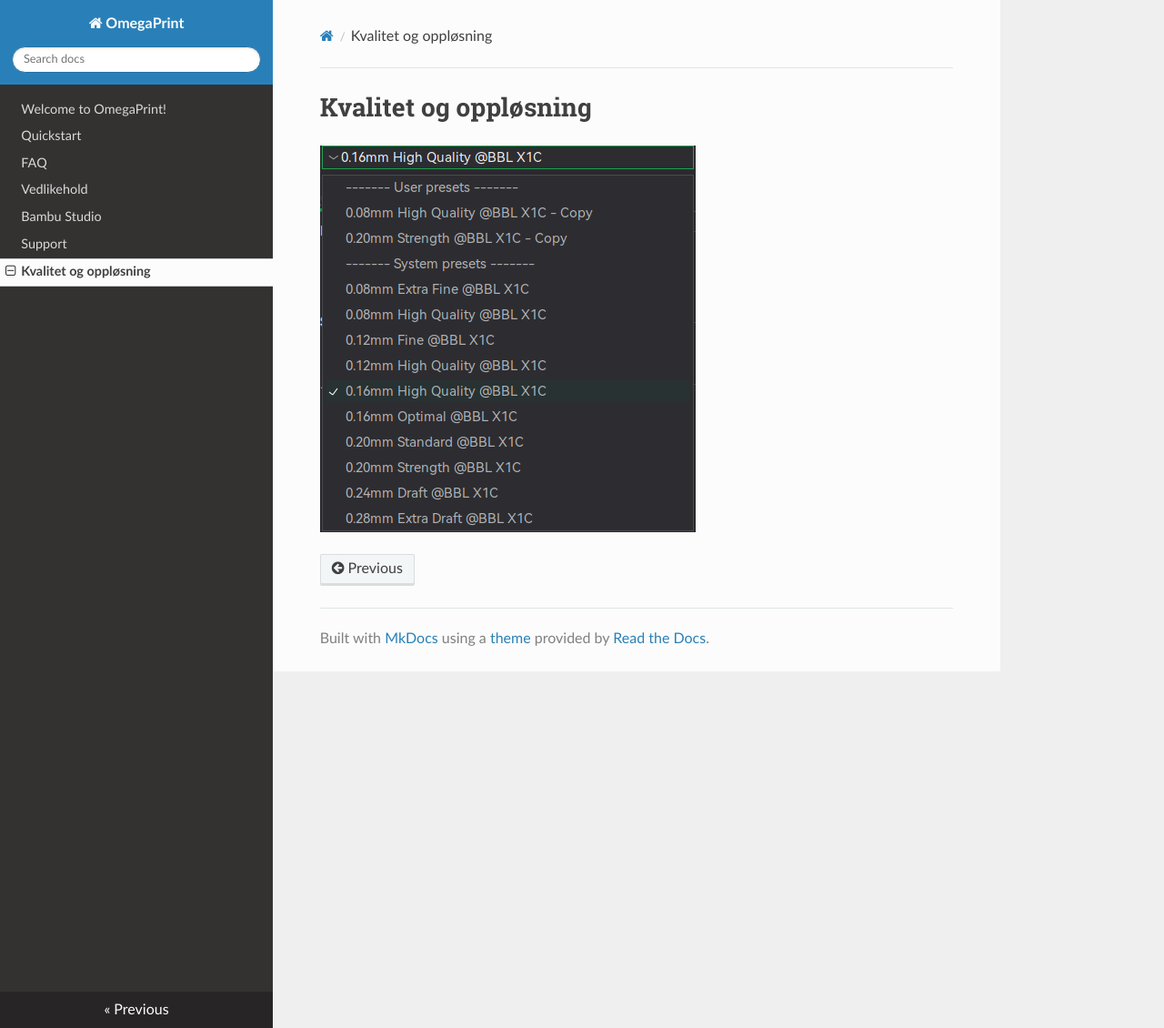
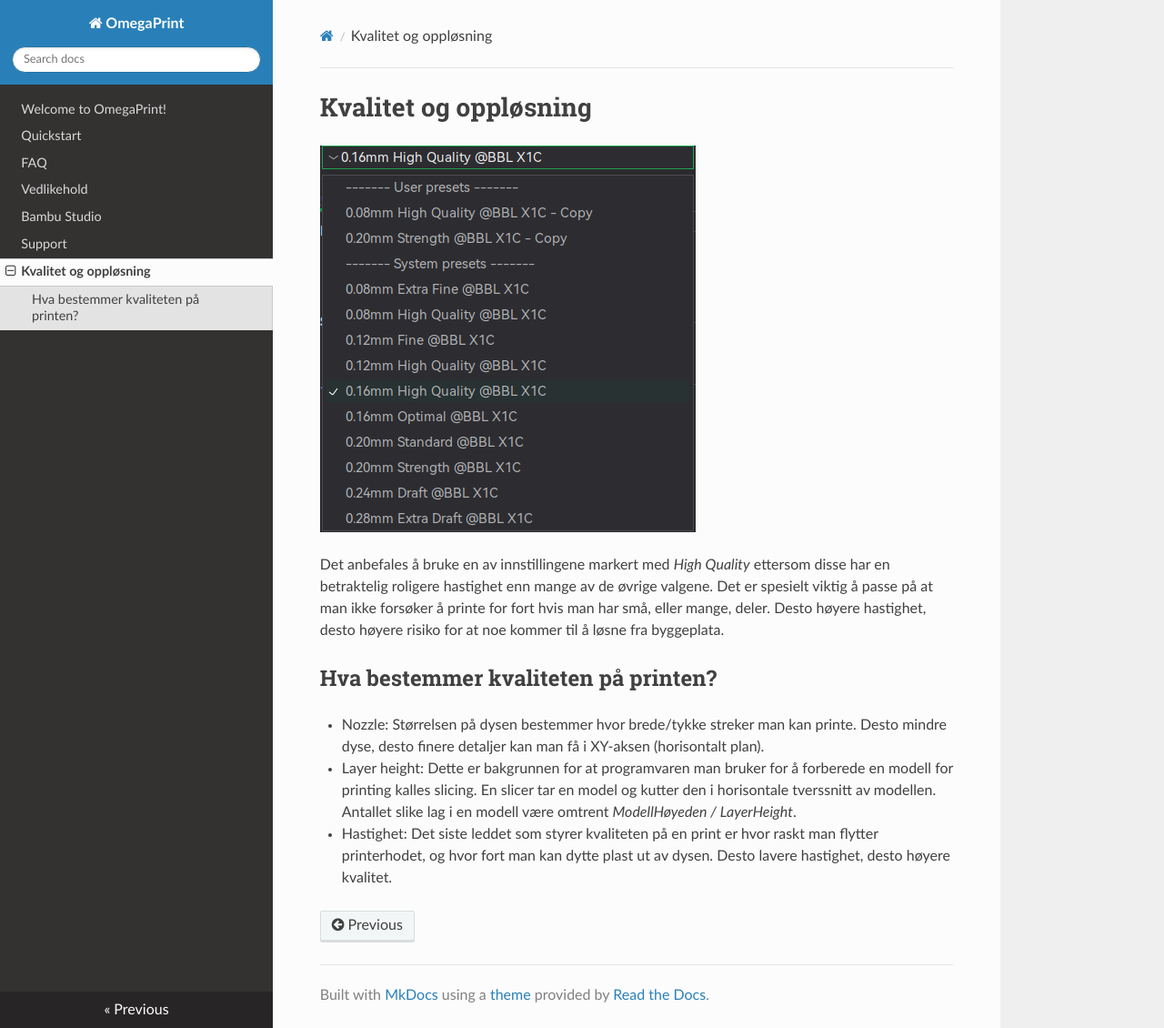
Before and after one commit to jonasmuriboe/jonasmuriboe.github.io, an MkDocs documentation site: the page built from docs/quality.md, in a window 1280 px wide and 1130 px high. Shown: the whole window at 91% size. Built offline with MkDocs 1.6.1, drawn with Linux system fonts in a browser that asks for light colours; nearby versions of some CDN libraries.

Commit message:
Expand quality page

```diff
--- a/docs/quality.md
+++ b/docs/quality.md
@@ -1,3 +1,11 @@
 # Kvalitet og oppløsning
 
 ![Image](img/Quality_Settings.png)
+
+Det anbefales å bruke en av innstillingene markert med *High Quality* ettersom disse har en betraktelig roligere hastighet enn mange av de øvrige valgene. Det er spesielt viktig å passe på at man ikke forsøker å printe for fort hvis man har små, eller mange, deler. Desto høyere hastighet, desto høyere risiko for at noe kommer til å løsne fra byggeplata.
+
+## Hva bestemmer kvaliteten på printen?
+
+* Nozzle: Størrelsen på dysen bestemmer hvor brede/tykke streker man kan printe. Desto mindre dyse, desto finere detaljer kan man få i XY-aksen (horisontalt plan).
+* Layer height: Dette er bakgrunnen for at programvaren man bruker for å forberede en modell for printing kalles slicing. En slicer tar en model og kutter den i horisontale tverssnitt av modellen. Antallet slike lag i en modell være omtrent *ModellHøyeden / LayerHeight*.
+* Hastighet: Det siste leddet som styrer kvaliteten på en print er hvor raskt man flytter printerhodet, og hvor fort man kan dytte plast ut av dysen. Desto lavere hastighet, desto høyere kvalitet.
```
